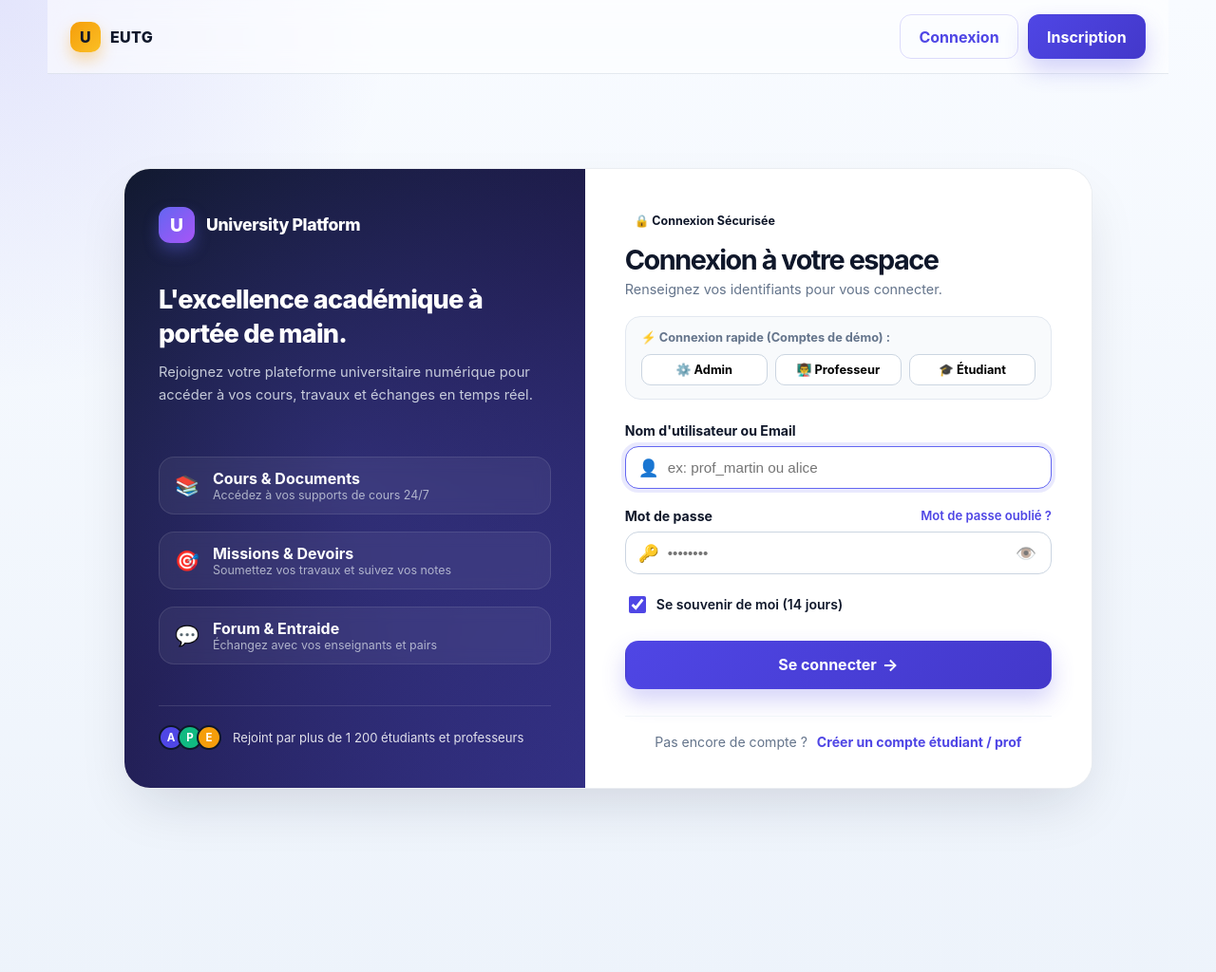
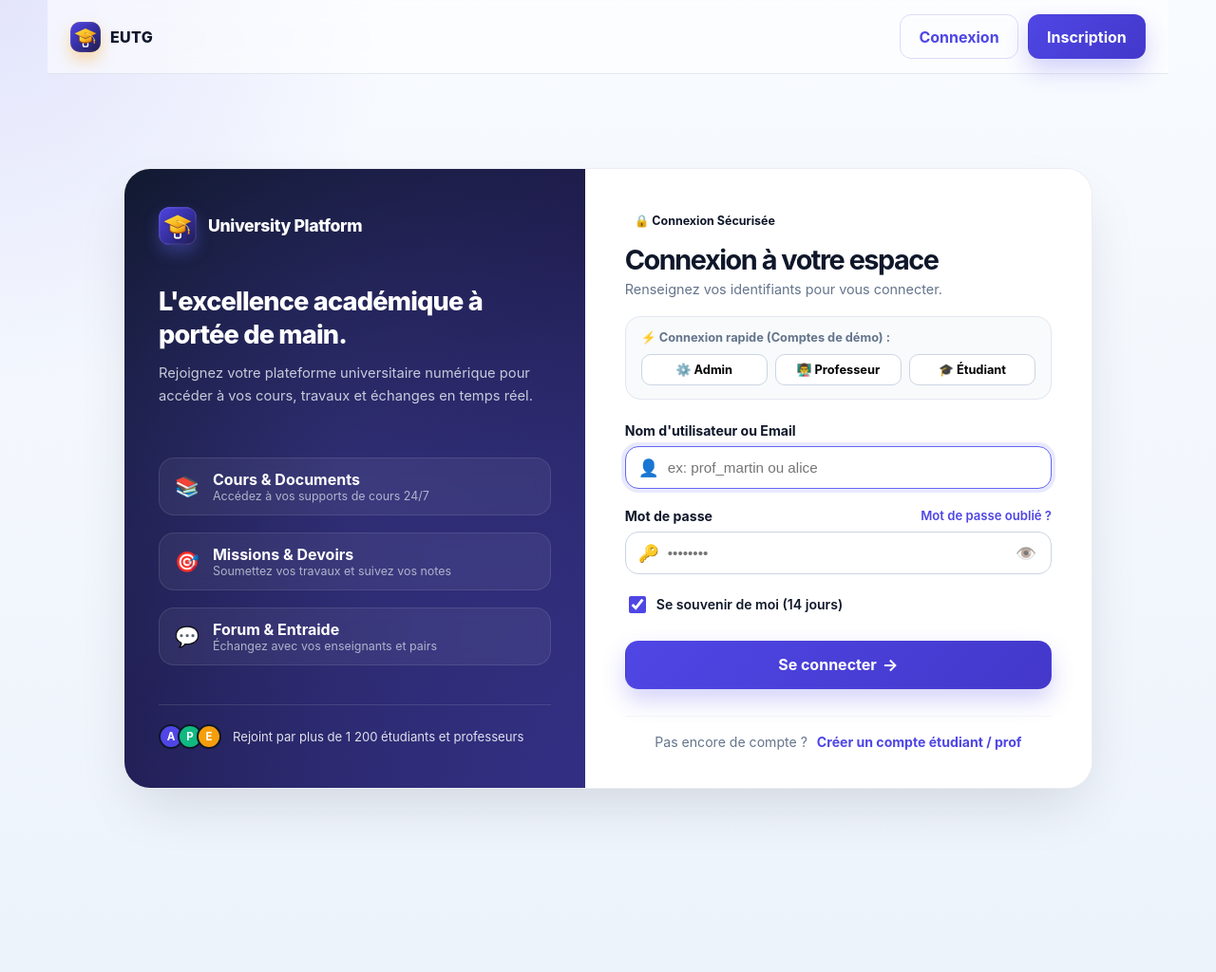
Before and after one commit to Senateur37/University_Platform, a Django app: page /connexion/ in a window 1280 px wide. Shown: the top 1024 px of the page at 95% size. Run offline with Django 5.2, Linux system fonts and the light colour scheme.

Commit message:
feat(ui): ajout du favicon et logo officiel de l'application (remplacement de l'icone globe)

```diff
--- a/Codex/settings.py
+++ b/Codex/settings.py
@@ -218,6 +218,7 @@ USE_TZ = True
 
 STATIC_URL = '/static/'
 STATIC_ROOT = BASE_DIR / 'staticfiles'
+STATICFILES_DIRS = [BASE_DIR / 'static']
 
 MEDIA_URL = '/media/'
 MEDIA_ROOT = BASE_DIR / 'media'
--- a/Codex/urls.py
+++ b/Codex/urls.py
@@ -81,7 +81,10 @@ def health_check_view(request):
         'error': last_error,
     }, status=status_code)
 
+from django.views.generic.base import RedirectView
+
 urlpatterns = [
+    path('favicon.ico', RedirectView.as_view(url='/static/favicon.ico', permanent=True)),
     path('health/', health_check_view, name='health_check'),
     path('healthz/', health_check_view, name='healthz_check'),
     path('up/', health_check_view, name='up_check'),
--- a/templates/base.html
+++ b/templates/base.html
@@ -1,3 +1,4 @@
+{% load static %}
 <!doctype html>
 <html lang="fr">
 
@@ -5,6 +6,14 @@
   <meta charset="utf-8">
   <meta name="viewport" content="width=device-width, initial-scale=1">
   <title>{% block title %}Platform Universitaire EUTG{% endblock %}</title>
+
+  <!-- Favicon / App Icon -->
+  <link rel="icon" type="image/svg+xml" href="{% static 'favicon.svg' %}">
+  <link rel="alternate icon" type="image/x-icon" href="{% static 'favicon.ico' %}">
+  <link rel="icon" type="image/png" sizes="32x32" href="{% static 'img/favicon.png' %}">
+  <link rel="icon" type="image/png" sizes="192x192" href="{% static 'img/icon-192.png' %}">
+  <link rel="apple-touch-icon" sizes="180x180" href="{% static 'img/icon-192.png' %}">
+  <meta name="theme-color" content="#4f46e5">
   <style>
     :root {
       --bg: #edf3fb;
@@ -1049,7 +1058,7 @@
   <!-- Mobile Header Bar for Mobile/Tablet -->
   <div class="mobile-header">
     <a class="brand" href="{% url 'dashboard' %}" style="padding:0;">
-      <span class="brand-mark">U</span>
+      <img src="{% static 'favicon.svg' %}" class="brand-mark" alt="Logo EUTG">
       <span>EUTG</span>
     </a>
     <div style="display:flex;align-items:center;gap:8px;">
@@ -1071,7 +1080,7 @@
   <div class="app-shell">
     <aside class="sidebar" id="sidebar">
       <div style="display:flex;align-items:center;justify-content:space-between;width:100%;margin-bottom:12px;">
-        <a class="brand" href="{% url 'dashboard' %}" style="padding:0;"><span class="brand-mark">U</span><span>Universite EUTG</span></a>
+        <a class="brand" href="{% url 'dashboard' %}" style="padding:0;"><img src="{% static 'favicon.svg' %}" class="brand-mark" alt="Logo EUTG"><span>Universite EUTG</span></a>
         <button type="button" class="mobile-close-btn" onclick="closeMobileSidebar()" style="background:rgba(255,255,255,0.1);border:none;color:white;width:32px;height:32px;border-radius:10px;font-size:1.1rem;cursor:pointer;display:none;align-items:center;justify-content:center;">✕</button>
       </div>
       <div class="side-label">Espace de travail</div>
@@ -1224,7 +1233,7 @@
         {% else %}
         <nav class="topbar public-topbar">
           <a href="{% url 'home' %}" class="brand" style="padding:0;color:#0f172a;">
-            <span class="brand-mark">U</span><span>EUTG</span>
+            <img src="{% static 'favicon.svg' %}" class="brand-mark" alt="Logo EUTG"><span>EUTG</span>
           </a>
           <div class="topbar-actions">
             <a href="{% url 'login' %}" class="button ghost">Connexion</a>
--- a/templates/registration/login.html
+++ b/templates/registration/login.html
@@ -1,4 +1,5 @@
 {% extends 'base.html' %}
+{% load static %}
 {% block title %}Connexion Espace Membre - Campus Codex{% endblock %}
 
 {% block content %}
@@ -10,7 +11,7 @@
       <div class="showcase-glow"></div>
       <div class="showcase-content">
         <div class="showcase-brand">
-          <span class="showcase-logo">U</span>
+          <img src="{% static 'favicon.svg' %}" class="showcase-logo" style="width:40px;height:40px;border-radius:12px;object-fit:cover;" alt="Logo EUTG">
           <span class="showcase-name">University Platform</span>
         </div>
 
```
Also changed, not shown: static/favicon.ico (added), static/favicon.svg (added), static/img/favicon.png (added), static/img/icon-192.png (added), static/img/icon-512.png (added), static/img/icon.png (added).
